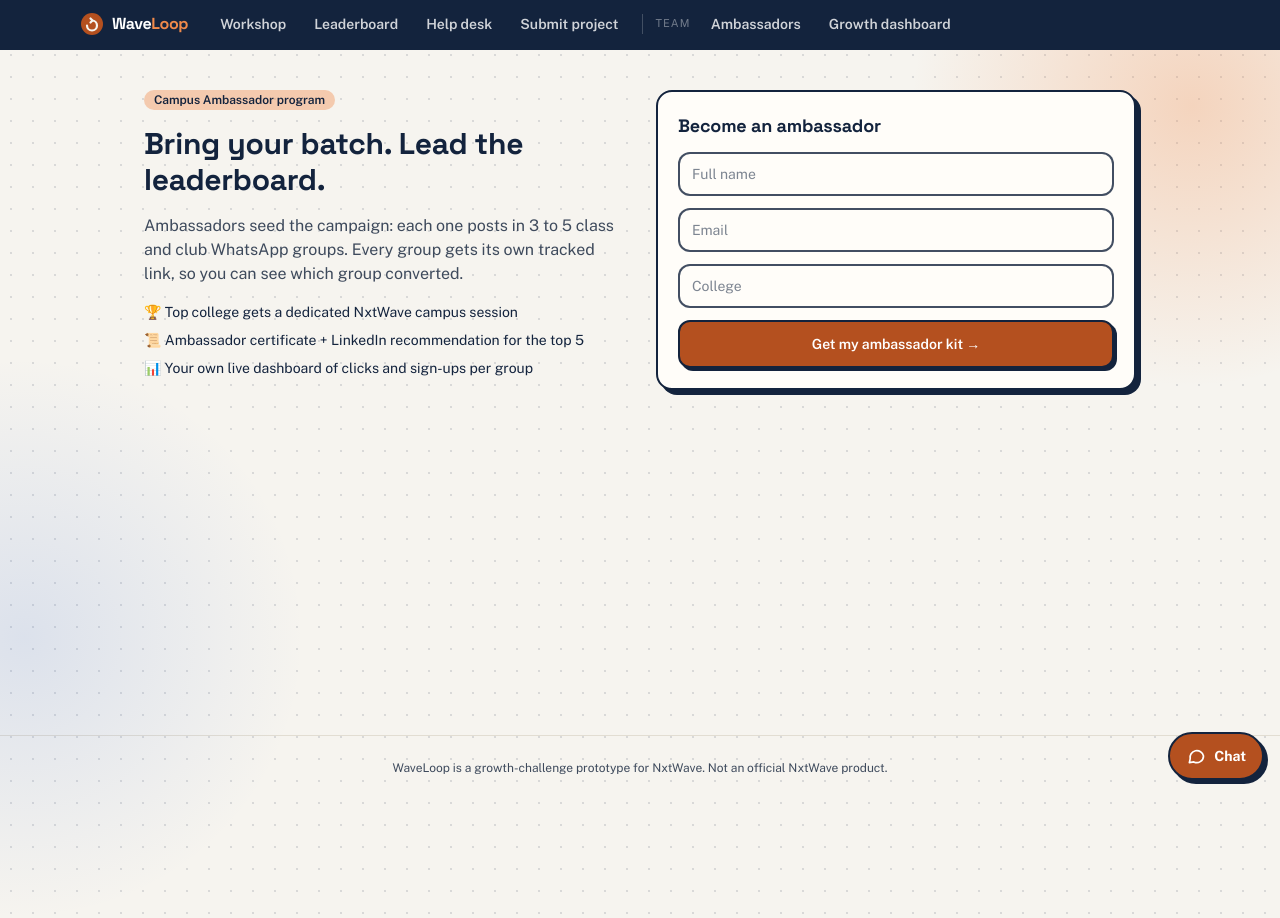
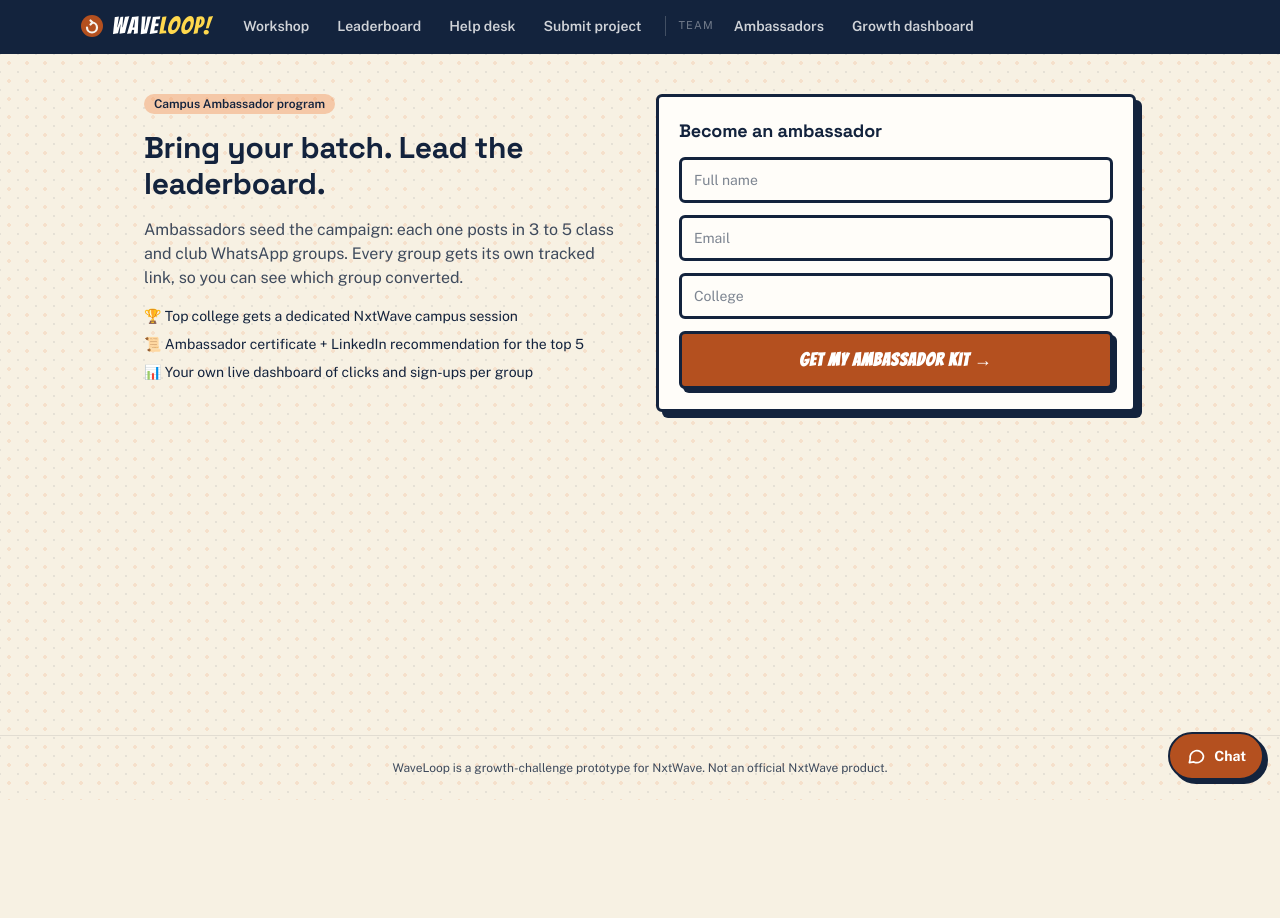
Before and after one commit to BlackBeanEagles/waveloop, a Next.js app: page /ambassador in a window 1280 px wide. After the commit the page ends 800 px from the top, so only its background shows below. Built offline with nearby package versions, Linux system fonts and the light colour scheme.

Commit message:
Comic-book look: hand-lettered headlines, inked panels, halftone paper, starbursts, speech bubble, narrator captions; drop soft glows

```diff
--- a/src/app/globals.css
+++ b/src/app/globals.css
@@ -5,6 +5,7 @@
   --font-sans: var(--font-body);
   --font-display: var(--font-display);
   --font-hand: var(--font-hand);
+  --font-comic: var(--font-comic);
   --font-mono: var(--font-geist-mono);
   --color-ink: #13233d;
   --color-ink-soft: #3e4a5c;
@@ -42,17 +43,23 @@
 }
 
 body {
-  background-color: #f6f4ef;
-  /* notebook dot grid */
-  background-image: radial-gradient(rgba(19, 35, 61, 0.13) 1.1px, transparent 1.1px);
-  background-size: 22px 22px;
+  background-color: #f7f1e3;
+  /* printed-comic paper: two offset halftone layers */
+  background-image:
+    radial-gradient(rgba(240, 138, 75, 0.16) 1.6px, transparent 1.8px),
+    radial-gradient(rgba(19, 35, 61, 0.08) 1.2px, transparent 1.4px);
+  background-size: 18px 18px, 18px 18px;
+  background-position: 0 0, 9px 9px;
   color: #13233d;
   font-family: var(--font-body), system-ui, sans-serif;
 }
 
-h1, h2, h3 {
-  font-family: var(--font-display), var(--font-body), system-ui, sans-serif;
-  letter-spacing: -0.01em;
+/* In the base layer, so utilities like comic-title can override it */
+@layer base {
+  h1, h2, h3 {
+    font-family: var(--font-display), var(--font-body), system-ui, sans-serif;
+    letter-spacing: -0.01em;
+  }
 }
 
 ::selection { background: #ffd84d; }
@@ -62,9 +69,25 @@
   @apply rounded-2xl border border-line bg-paper p-5 shadow-[0_10px_28px_rgba(19,35,61,0.06)];
 }
 
-/* Sticker card (student pages): thick outline, hard offset shadow */
+/* Comic panel (student pages): inked border, square-ish corners, hard offset shadow */
 @utility card-pop {
-  @apply rounded-2xl border-2 border-ink bg-paper p-5 shadow-[5px_5px_0_0_#13233d];
+  @apply rounded-[6px] border-[3px] border-ink bg-paper p-5 shadow-[6px_6px_0_0_#13233d];
+}
+
+/* Halftone fill for a panel, like newsprint shading */
+@utility halftone {
+  background-image: radial-gradient(rgba(19, 35, 61, 0.22) 1.3px, transparent 1.5px);
+  background-size: 9px 9px;
+}
+
+/* Hand-lettered comic headline with a printed drop shadow */
+@utility comic-title {
+  font-family: var(--font-comic), var(--font-display), system-ui, sans-serif;
+  font-weight: 400;
+  letter-spacing: 0.02em;
+  line-height: 0.95;
+  color: #13233d;
+  text-shadow: 3px 3px 0 #ffd84d, 5px 5px 0 #13233d;
 }
 
 @utility btn {
@@ -72,19 +95,19 @@
 }
 
 @utility btn-primary {
-  @apply btn border-2 border-ink bg-brand text-white shadow-[3px_3px_0_0_#13233d] hover:-translate-x-px hover:-translate-y-px hover:shadow-[4px_4px_0_0_#13233d] active:translate-x-px active:translate-y-px active:shadow-[1px_1px_0_0_#13233d];
+  @apply btn rounded-[6px] border-[3px] border-ink bg-brand font-[family-name:var(--font-comic)] text-lg tracking-wider text-white shadow-[4px_4px_0_0_#13233d] hover:-translate-x-px hover:-translate-y-px hover:shadow-[4px_4px_0_0_#13233d] active:translate-x-px active:translate-y-px active:shadow-[1px_1px_0_0_#13233d];
 }
 
 @utility btn-ghost {
-  @apply btn border-2 border-ink bg-paper text-ink shadow-[3px_3px_0_0_#13233d] hover:-translate-x-px hover:-translate-y-px hover:bg-sunny/60 hover:shadow-[4px_4px_0_0_#13233d] active:translate-x-px active:translate-y-px active:shadow-[1px_1px_0_0_#13233d];
+  @apply btn rounded-[6px] border-[3px] border-ink bg-paper text-ink shadow-[3px_3px_0_0_#13233d] hover:-translate-x-px hover:-translate-y-px hover:bg-sunny/60 hover:shadow-[4px_4px_0_0_#13233d] active:translate-x-px active:translate-y-px active:shadow-[1px_1px_0_0_#13233d];
 }
 
 @utility btn-wa {
-  @apply btn border-2 border-ink bg-[#157a42] text-white shadow-[3px_3px_0_0_#13233d] hover:-translate-x-px hover:-translate-y-px hover:bg-[#106336] active:translate-x-px active:translate-y-px active:shadow-[1px_1px_0_0_#13233d];
+  @apply btn rounded-[6px] border-[3px] border-ink bg-[#157a42] text-white shadow-[3px_3px_0_0_#13233d] hover:-translate-x-px hover:-translate-y-px hover:bg-[#106336] active:translate-x-px active:translate-y-px active:shadow-[1px_1px_0_0_#13233d];
 }
 
 @utility input {
-  @apply w-full rounded-xl border-2 border-ink/80 bg-paper px-3 py-2.5 text-sm text-ink outline-none placeholder:text-[#7d8591] focus:border-brand focus:shadow-[3px_3px_0_0_#ffd84d];
+  @apply w-full rounded-[6px] border-[3px] border-ink bg-paper px-3 py-2.5 text-sm text-ink outline-none placeholder:text-[#7d8591] focus:border-brand focus:shadow-[3px_3px_0_0_#ffd84d];
 }
 
 @utility label {
--- a/src/app/layout.tsx
+++ b/src/app/layout.tsx
@@ -1,12 +1,12 @@
 import type { Metadata } from "next";
 import Link from "next/link";
-import { Space_Grotesk, Public_Sans, Geist_Mono, Caveat } from "next/font/google";
+import { Space_Grotesk, Public_Sans, Geist_Mono, Caveat, Bangers } from "next/font/google";
 import "./globals.css";
-import { Glow } from "@/components/Art";
 import ChatWidget from "@/components/ChatWidget";
 
 const display = Space_Grotesk({ variable: "--font-display", subsets: ["latin"], weight: ["500", "700"] });
 const body = Public_Sans({ variable: "--font-body", subsets: ["latin"], weight: ["400", "600", "700"] });
+const comic = Bangers({ variable: "--font-comic", subsets: ["latin"], weight: "400" });
 const hand = Caveat({ variable: "--font-hand", subsets: ["latin"], weight: ["600", "700"] });
 const mono = Geist_Mono({ variable: "--font-geist-mono", subsets: ["latin"] });
 
@@ -28,7 +28,7 @@
 
 export default function RootLayout({ children }: LayoutProps<"/">) {
   return (
-    <html lang="en" className={`${display.variable} ${body.variable} ${hand.variable} ${mono.variable} h-full antialiased`}>
+    <html lang="en" className={`${display.variable} ${body.variable} ${hand.variable} ${comic.variable} ${mono.variable} h-full antialiased`}>
       <body className="flex min-h-full flex-col">
         <nav className="sticky top-0 z-50 border-b-2 border-ink bg-ink text-white">
           <div className="no-scrollbar mx-auto flex max-w-6xl items-center gap-1 overflow-x-auto px-4 py-2.5 text-sm">
@@ -38,8 +38,8 @@
                 <path d="M7 13.5a5 5 0 1 0 5-5" fill="none" stroke="#F6F4EF" strokeWidth="2.2" strokeLinecap="round" />
                 <path d="M10.5 6.5 12.5 8.5 10.5 10.5" fill="none" stroke="#F6F4EF" strokeWidth="2.2" strokeLinecap="round" strokeLinejoin="round" />
               </svg>
-              <span>
-                Wave<span className="text-sun">Loop</span>
+              <span className="font-[family-name:var(--font-comic)] text-2xl font-normal tracking-wider">
+                Wave<span className="text-sunny">Loop!</span>
               </span>
             </Link>
             {STUDENT.map((t) => (
@@ -57,8 +57,6 @@
           </div>
         </nav>
         <main className="relative isolate flex-1 overflow-x-clip">
-          <Glow className="-right-48 -top-56 -z-10 h-[560px] w-[560px]" opacity={0.3} />
-          <Glow color="blue" className="-left-64 top-[45%] -z-10 h-[560px] w-[560px]" opacity={0.14} />
           {children}
         </main>
         <ChatWidget />
--- a/src/components/Art.tsx
+++ b/src/components/Art.tsx
@@ -71,13 +71,70 @@
 export function PageHeader({ eyebrow, title, sub, children }: { eyebrow: string; title: string; sub?: string; children?: React.ReactNode }) {
   return (
     <div className="relative mb-8 flex flex-wrap items-end justify-between gap-4">
-      <Glow className="-left-24 -top-32 h-72 w-72" />
       <div className="relative">
-        <span className="sticker -rotate-2 bg-sunny text-xs uppercase tracking-wider">{eyebrow}</span>
-        <h1 className="mt-3 text-4xl font-bold sm:text-5xl">{title}</h1>
+        <Caption className="-rotate-1">{eyebrow}</Caption>
+        <h1 className="comic-title mt-4 text-5xl sm:text-6xl">{title}</h1>
         {sub && <p className="mt-2 max-w-2xl text-ink-soft">{sub}</p>}
       </div>
       {children && <div className="relative">{children}</div>}
     </div>
   );
 }
+
+// ---------- Comic kit ----------
+
+// Starburst ("POW!" shape) with a word inside.
+export function Burst({ text, className = "", fill = "#FFD84D" }: { text: string; className?: string; fill?: string }) {
+  const pts: string[] = [];
+  const spikes = 14;
+  for (let i = 0; i < spikes * 2; i++) {
+    const r = i % 2 === 0 ? 50 : 36 + ((i * 7) % 5);
+    const a = (Math.PI * i) / spikes - Math.PI / 2;
+    pts.push(`${(60 + r * Math.cos(a)).toFixed(1)},${(60 + r * Math.sin(a)).toFixed(1)}`);
+  }
+  return (
+    <div className={`grid place-items-center ${className.includes("absolute") ? "" : "relative"} ${className}`}>
+      <svg aria-hidden viewBox="0 0 120 120" className="absolute inset-0 h-full w-full drop-shadow-[3px_3px_0_#13233d]">
+        <polygon points={pts.join(" ")} fill={fill} stroke="#13233d" strokeWidth="3" strokeLinejoin="round" />
+      </svg>
+      <span className="relative -rotate-6 font-[family-name:var(--font-comic)] text-xl leading-none tracking-wide text-ink">{text}</span>
+    </div>
+  );
+}
+
+// Speech bubble with a tail pointing down-left.
+export function Bubble({ children, className = "" }: { children: React.ReactNode; className?: string }) {
+  return (
+    <div className={`relative w-fit ${className}`}>
+      <div className="relative z-10 rounded-[22px] border-[3px] border-ink bg-paper px-4 py-2.5 text-sm font-bold leading-snug text-ink">{children}</div>
+      <svg aria-hidden viewBox="0 0 40 28" className="absolute -bottom-[22px] left-7 z-20 h-7 w-10">
+        <path d="M2 0 L14 26 L30 0" fill="#FFFDF9" stroke="#13233d" strokeWidth="3" strokeLinejoin="round" />
+        <rect x="0" y="-4" width="40" height="5" fill="#FFFDF9" />
+      </svg>
+    </div>
+  );
+}
+
+// Narrator caption box, the yellow rectangle in the corner of a comic panel.
+export function Caption({ children, className = "" }: { children: React.ReactNode; className?: string }) {
+  return (
+    <div className={`w-fit border-[3px] border-ink bg-sunny px-3 py-1 font-[family-name:var(--font-comic)] text-base uppercase tracking-wider text-ink shadow-[3px_3px_0_0_#13233d] ${className}`}>
+      {children}
+    </div>
+  );
+}
+
+// Action lines radiating from a corner, for drama behind a panel.
+export function SpeedLines({ className = "" }: { className?: string }) {
+  const lines = Array.from({ length: 22 }, (_, i) => {
+    const a = (i / 22) * Math.PI * 0.5;
+    return <line key={i} x1="0" y1="0" x2={(400 * Math.cos(a)).toFixed(0)} y2={(400 * Math.sin(a)).toFixed(0)} />;
+  });
+  return (
+    <svg aria-hidden viewBox="0 0 400 400" className={`pointer-events-none absolute ${className}`}>
+      <g stroke="#13233d" strokeOpacity="0.09" strokeWidth={6}>
+        {lines}
+      </g>
+    </svg>
+  );
+}
```
Also changed, not shown: src/components/Funnel.tsx (+38 -28 lines).
